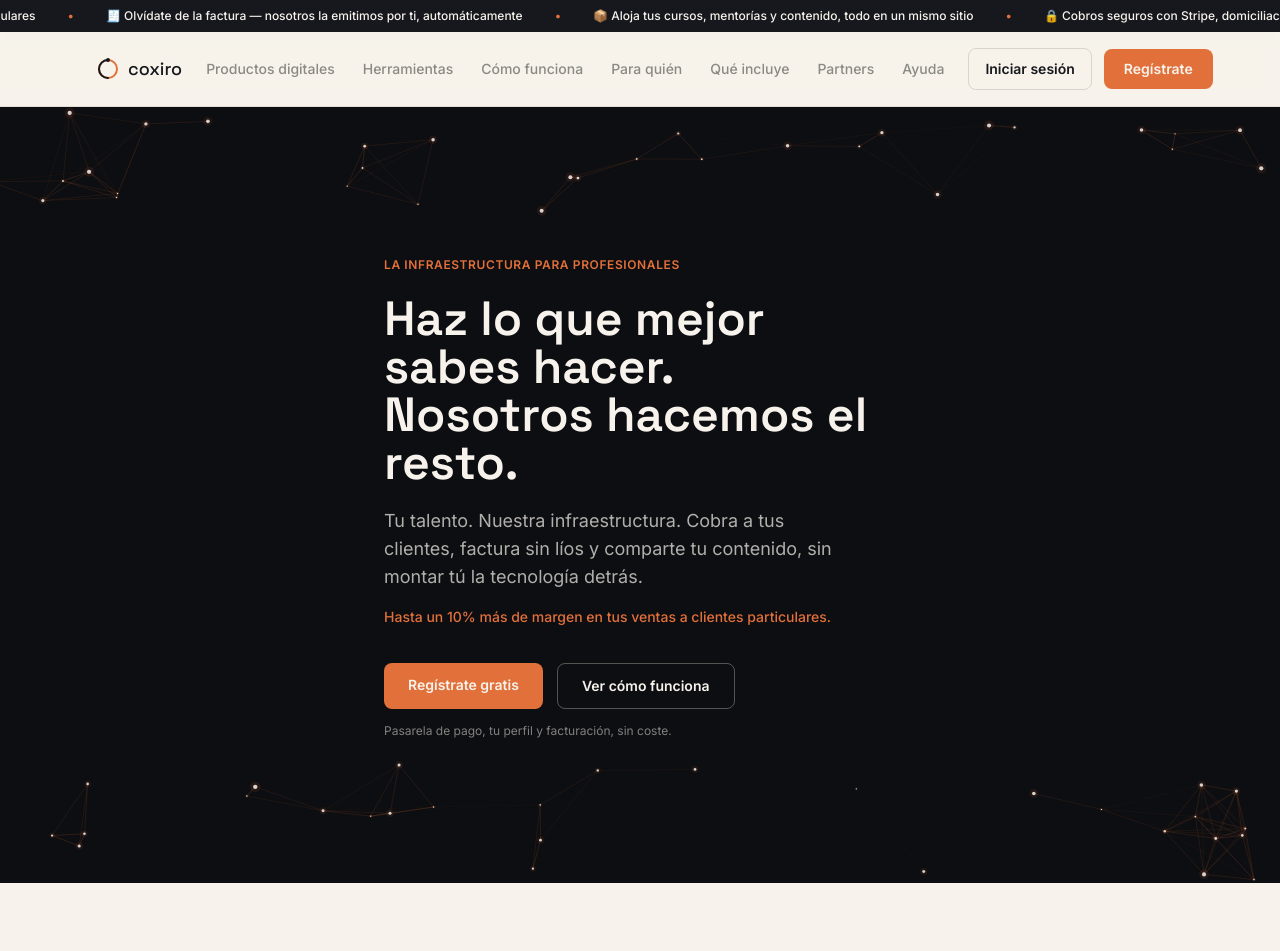
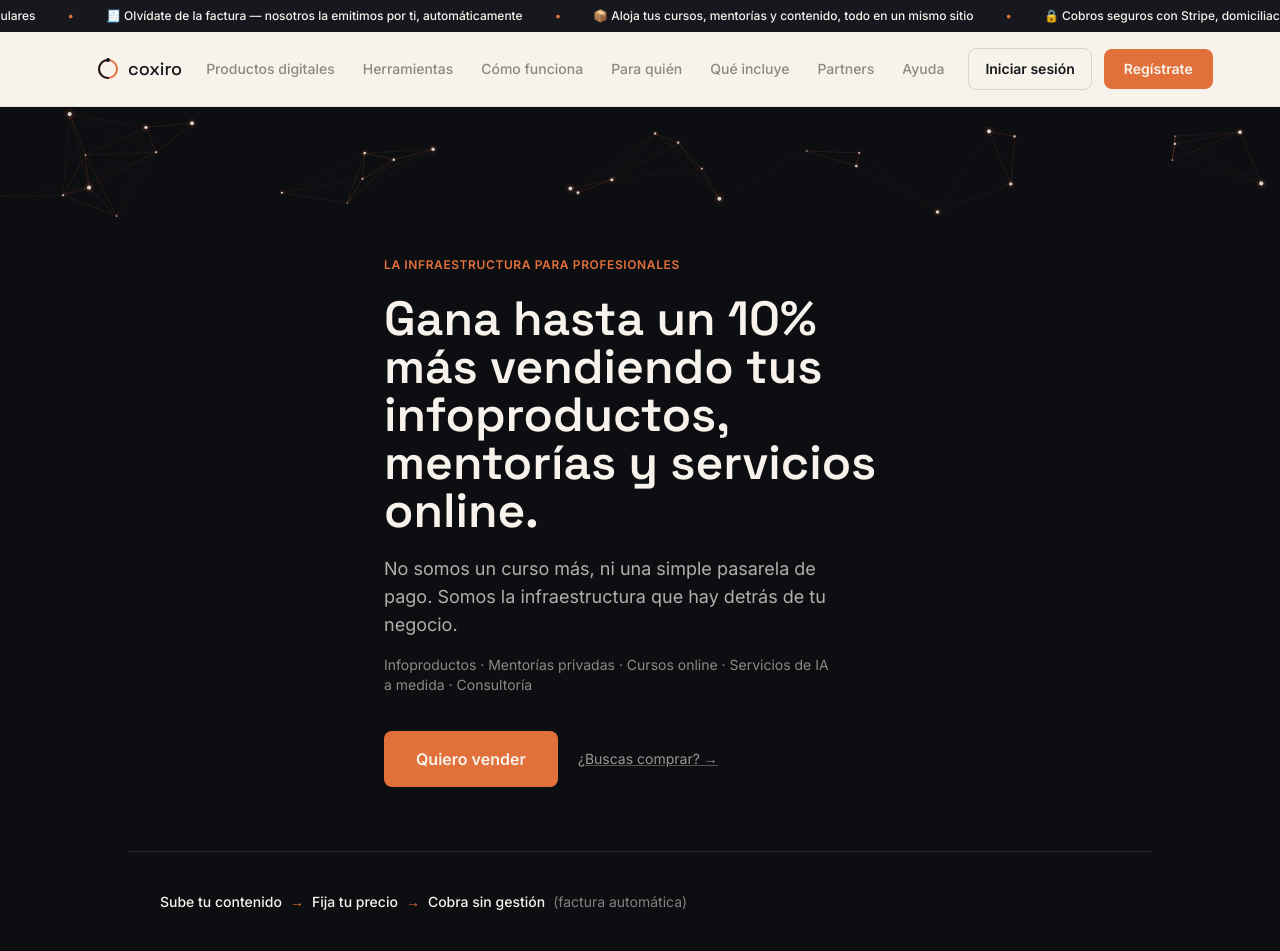
Before and after one commit to jennyanne919-pixel/COXIRO, a Next.js app: page / in a window 1280 px wide. Shown: the top 951 px of the page. Built offline with nearby package versions, Linux system fonts and the light colour scheme; no server answers.

Commit message:
Rediseno del hero: headline, categorias, CTA principal/secundario y 3 pasos

```diff
--- a/app/page.tsx
+++ b/app/page.tsx
@@ -152,28 +152,42 @@ export default async function LandingPage() {
             La infraestructura para profesionales
           </span>
           <h1 className="font-display font-semibold text-4xl md:text-5xl leading-tight mt-5 mb-5">
-            Haz lo que mejor sabes hacer.
-            <br />
-            Nosotros hacemos el resto.
+            Gana hasta un 10% más vendiendo tus infoproductos, mentorías y
+            servicios online.
           </h1>
           <p className="text-lg text-paper/70 max-w-md mb-4">
-            Tu talento. Nuestra infraestructura. Cobra a tus clientes, factura
-            sin líos y comparte tu contenido, sin montar tú la tecnología
-            detrás.
+            No somos un curso más, ni una simple pasarela de pago. Somos la
+            infraestructura que hay detrás de tu negocio.
           </p>
-          <p className="text-sm font-medium text-copper max-w-md mb-9">
-            Hasta un 10% más de margen en tus ventas a clientes particulares.
+          <p className="text-sm text-stone max-w-md mb-9">
+            Infoproductos · Mentorías privadas · Cursos online · Servicios de
+            IA a medida · Consultoría
           </p>
-          <div className="flex gap-3.5 flex-wrap">
-            <a href="/registro" className="rounded-lg bg-copper px-6 py-3 text-sm font-semibold hover:bg-copper-dark transition">
-              Regístrate gratis
+          <div className="flex items-center gap-5 flex-wrap">
+            <a
+              href="/registro"
+              className="rounded-lg bg-copper px-8 py-4 text-base font-semibold hover:bg-copper-dark transition"
+            >
+              Quiero vender
             </a>
-            <a href="#como-funciona" className="rounded-lg border border-paper/30 px-6 py-3 text-sm font-semibold hover:border-paper transition">
-              Ver cómo funciona
+            <a
+              href="/catalogo"
+              className="text-sm text-paper/60 underline decoration-paper/30 hover:text-paper hover:decoration-paper transition"
+            >
+              ¿Buscas comprar? →
             </a>
           </div>
-          <p className="text-xs text-paper/50 mt-3.5">
-            Pasarela de pago, tu perfil y facturación, sin coste.
+        </div>
+
+        {/* Diagrama de 3 pasos, justo debajo del hero */}
+        <div className="max-w-5xl mx-auto px-8 mt-16 pt-10 border-t border-paper/10">
+          <p className="text-sm text-paper/60 flex flex-wrap items-center gap-2">
+            <span className="text-paper font-medium">Sube tu contenido</span>
+            <span className="text-copper">→</span>
+            <span className="text-paper font-medium">Fija tu precio</span>
+            <span className="text-copper">→</span>
+            <span className="text-paper font-medium">Cobra sin gestión</span>
+            <span className="text-paper/50">(factura automática)</span>
           </p>
         </div>
       </HeroSection>
```
